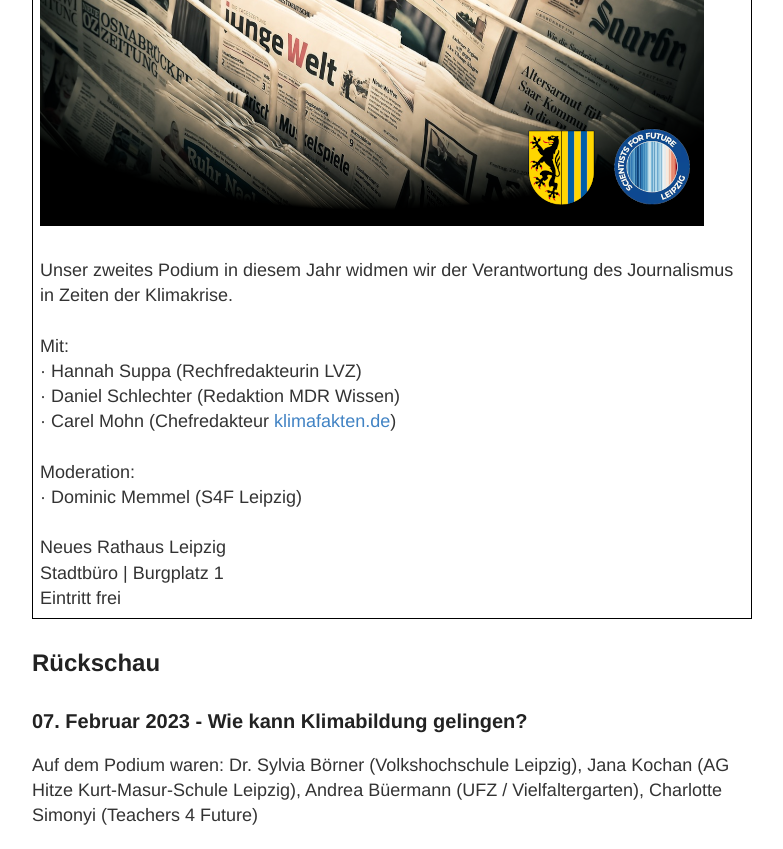
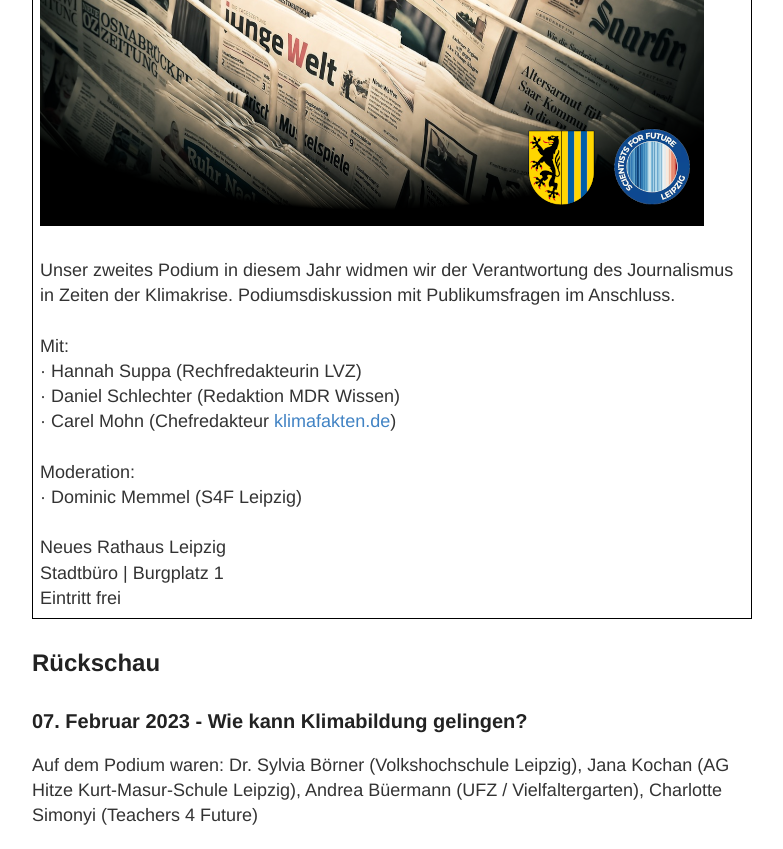
Before and after one commit to s4f-leipzig/s4f-leipzig.github.io, a Jekyll site: the page built from podium.html, in a window 1280 px wide and 900 px high, scrolled down 881 px, cut to the strip 0-849 px from the top of the window. Shown: the whole strip, without its empty margins (248-1031 px from the left). Built offline with Jekyll 4.4.1, drawn with Linux system fonts in a browser that asks for light colours.

Commit message:
Update podium.html

```diff
--- a/podium.html
+++ b/podium.html
@@ -10,7 +10,7 @@ Unser vierteljährliches Podium findet zu wechselnden Themen rund um den Klimasc
 <br><br>
   <img src="https://github.com/s4f-leipzig/s4f-leipzig.github.io/blob/master/images/Sharepic%20WebP.png?raw=true" style="with: 40%" align="center">
 <br><br>
-Unser zweites Podium in diesem Jahr widmen wir der Verantwortung des Journalismus in Zeiten der Klimakrise.
+Unser zweites Podium in diesem Jahr widmen wir der Verantwortung des Journalismus in Zeiten der Klimakrise. Podiumsdiskussion mit Publikumsfragen im Anschluss.
 <br><br>
 Mit:
 <br>  · Hannah Suppa (Rechfredakteurin LVZ)
```
